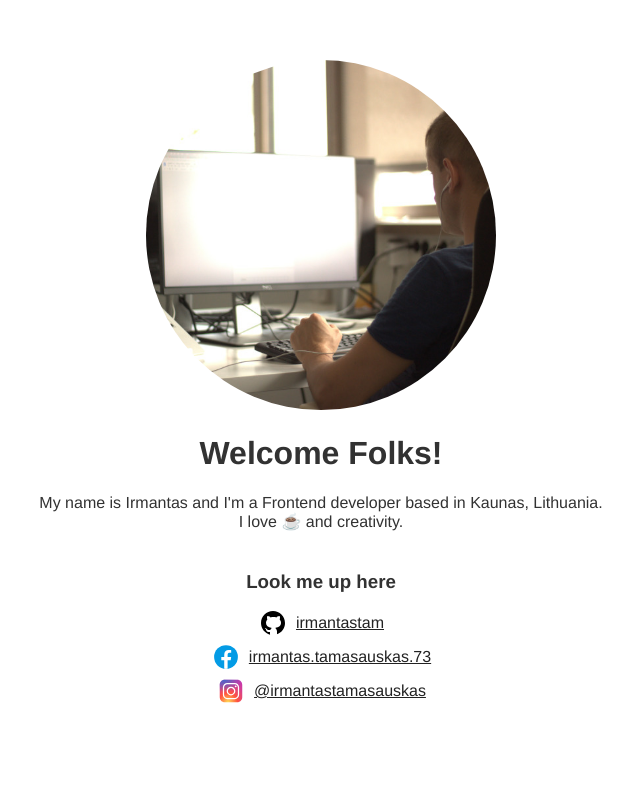
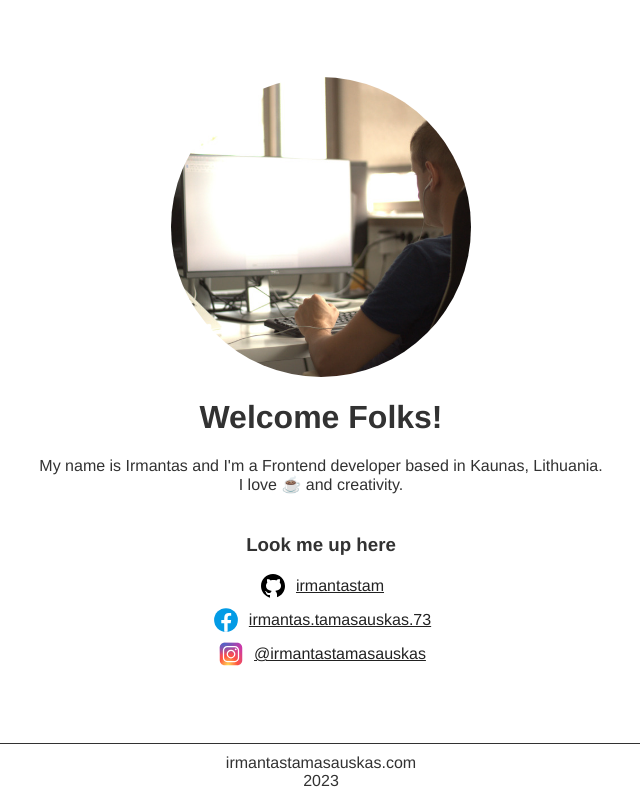
Before and after one commit to irmantastam/vue-vercel, a Vue app: page / in a window 1280 px wide. Shown: the whole page, without its empty margins (319-959 px from the left). Built offline with nearby package versions, Linux system fonts and the light colour scheme.

Commit message:
bump styling

```diff
--- a/src/App.vue
+++ b/src/App.vue
@@ -6,6 +6,7 @@
     src="./assets/irmantas_tamasauskas.jpg"
   />
   <HelloWorld msg="Welcome Folks!" />
+  <footer>irmantastamasauskas.com<br />{{ new Date().getFullYear() }}</footer>
 </template>
 
 <script>
@@ -25,20 +26,46 @@ export default {
   --secondary-color: #222222;
 }
 
+html,
+body {
+  height: 100%;
+  margin: 0;
+  padding: 0;
+}
+
+* {
+  box-sizing: border-box;
+}
+
 #app {
   font-family: Avenir, Helvetica, Arial, sans-serif;
   -webkit-font-smoothing: antialiased;
   -moz-osx-font-smoothing: grayscale;
   text-align: center;
   color: var(--main-color);
-  margin-top: 60px;
+  display: flex;
+  flex-direction: column;
+  align-items: center;
+  min-height: 100%;
+  padding-top: 40px;
 }
 
 img.logo {
-  width: 350px;
-  max-width: 100%;
+  width: 300px;
+  max-width: calc(100% - 40px);
+  margin: auto 20px 0;
   aspect-ratio: 1;
   object-fit: cover;
   border-radius: 50%;
 }
+
+footer {
+  margin-top: auto;
+  width: 100%;
+  padding: 10px 40px;
+  display: flex;
+  align-items: center;
+  justify-content: center;
+  border-top: 1px solid var(--main-color);
+}
 </style>
--- a/src/components/HelloWorld.vue
+++ b/src/components/HelloWorld.vue
@@ -61,6 +61,10 @@ export default {
 </script>
 
 <style scoped>
+.hello {
+  margin: 0 20px 20px;
+}
+
 h3 {
   margin: 40px 0 0;
 }
--- a/vue.config.js
+++ b/vue.config.js
@@ -4,6 +4,7 @@ module.exports = {
       // entry for the page
       entry: "src/main.js",
       title: "Irmantas Tamašauskas",
+      url: "irmantastamasauskas.com",
     },
   },
 };
```
